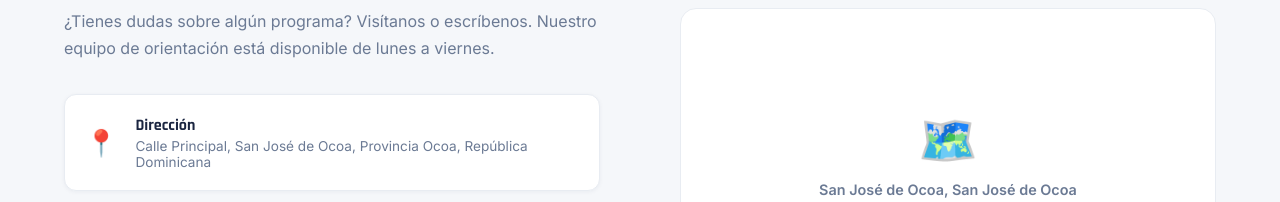
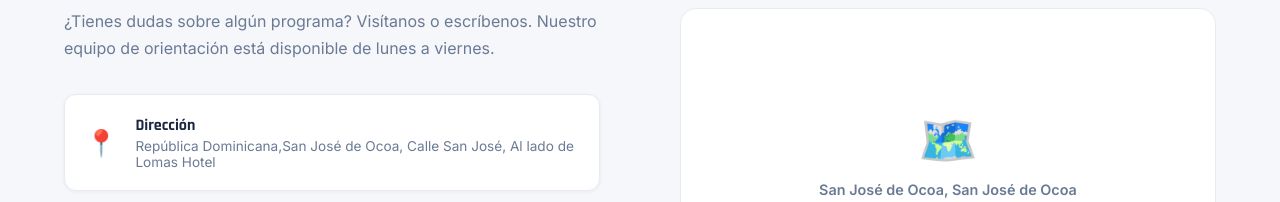
Before and after one commit to nta-inc/nta-website, a website: page index.html in a window 1280 px wide. Shown: the part 3980-4182 px from the top of the page. Drawn offline with Linux system fonts and the light colour scheme.

Commit message:
cambio a resend

```diff
--- a/index.html
+++ b/index.html
@@ -325,7 +325,7 @@
             <span class="info-ico">📍</span>
             <div>
               <h4>Dirección</h4>
-              <p>Calle Principal, San José de Ocoa, Provincia Ocoa, República Dominicana</p>
+              <p>República Dominicana,San José de Ocoa, Calle San José, Al lado de Lomas Hotel</p>
             </div>
           </div>
           <div class="info-card reveal">
```
